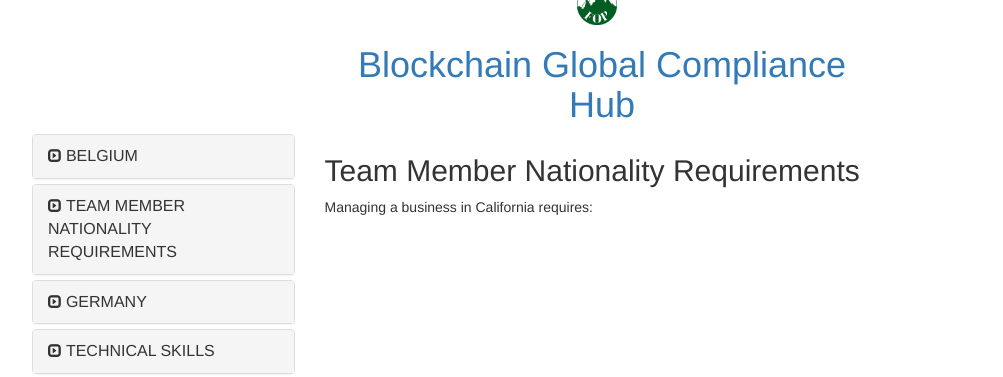
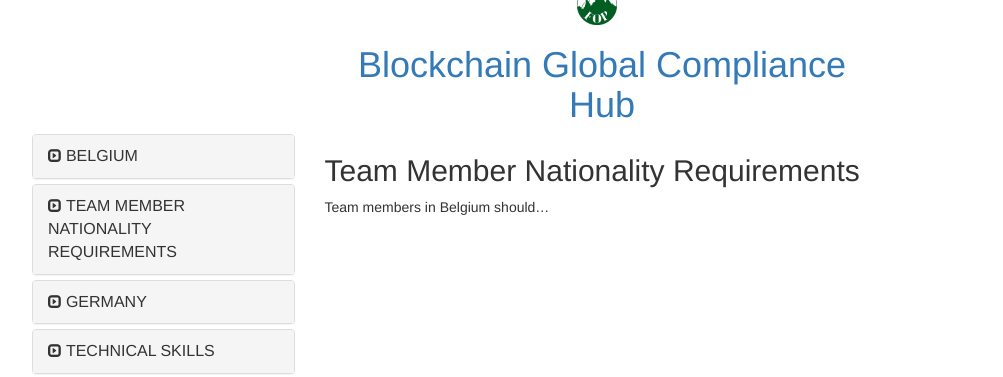
Before and after one commit to neo-project/global-blockchain-compliance-hub, a Jekyll site: the page built from _posts/1111-11-11-belgium-team-member-nationality-requirements.md, in a window 1280 px wide. Shown: the top 377 px of the page, without its empty margins (38-1041 px from the left). Built offline with Jekyll 4.4.1, drawn with Linux system fonts in a browser that asks for light colours; nearby versions of some CDN libraries; comment, search, counter and statistics services are not loaded.

Commit message:
Update 1111-11-11-belgium-team-member-nationality-requirements.md

```diff
--- a/_posts/1111-11-11-belgium-team-member-nationality-requirements.md
+++ b/_posts/1111-11-11-belgium-team-member-nationality-requirements.md
@@ -7,4 +7,4 @@ category: belgium
 comments: true
 ---
 
-Managing a business in California requires:
+Team members in Belgium should...
```
